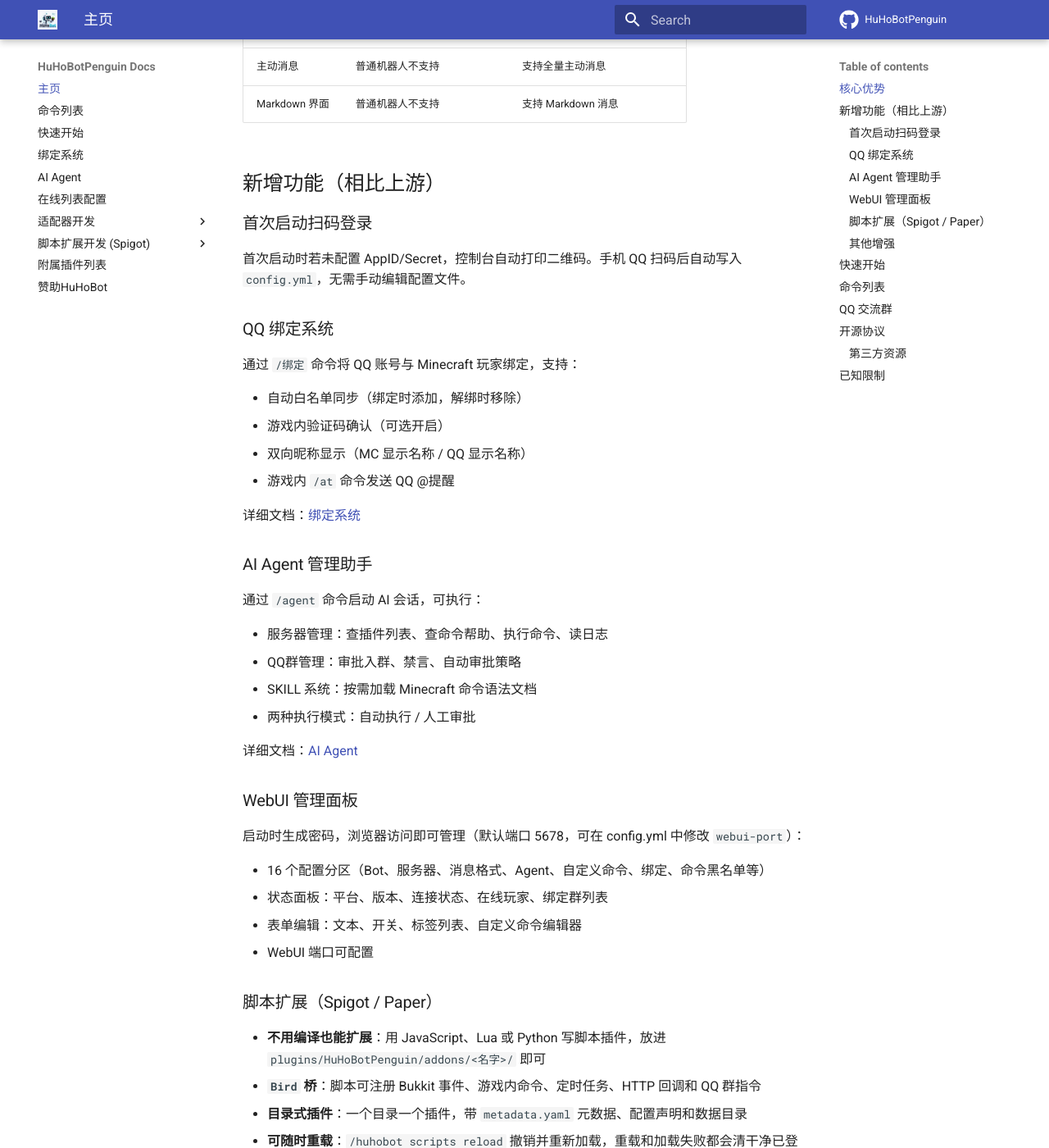
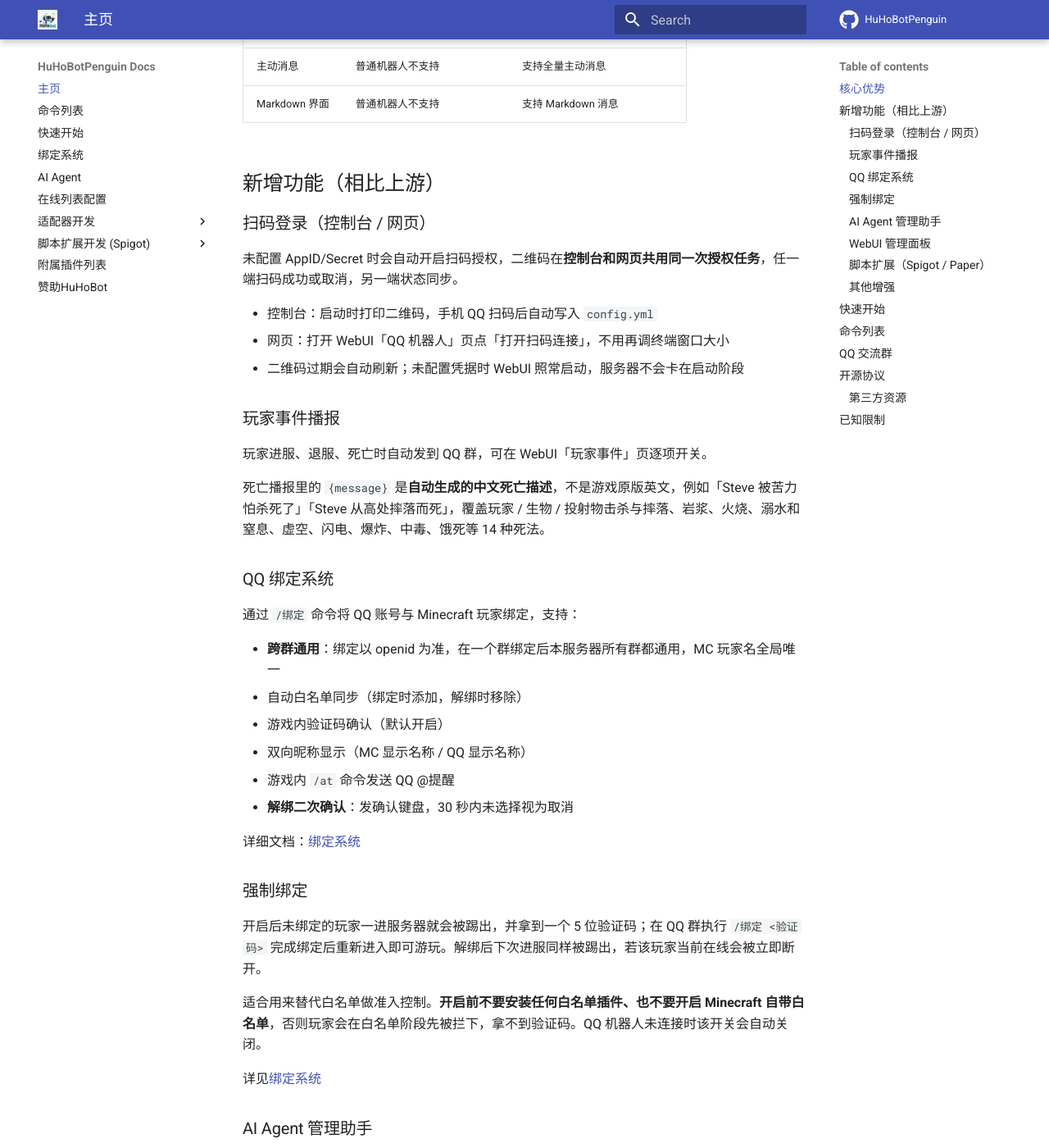
Before and after one commit to Shabby-666/PenguinAgent-Docs, an MkDocs documentation site: the page built from docs/index.md, in a window 1280 px wide and 1400 px high, scrolled down 491 px. Shown: the whole window at 82% size. Built offline with MkDocs 1.6.1 and Material for MkDocs 9.7.7, drawn with Linux system fonts in a browser that asks for light colours; nearby versions of some CDN libraries; comment, search, counter and statistics services are not loaded; some of the changed text lies outside the part shown.

Commit message:
Add files via upload

````diff
--- a/docs/Binding/index.md
+++ b/docs/Binding/index.md
@@ -1,36 +1,31 @@
 # 绑定系统
 
-绑定系统允许 QQ 用户与 Minecraft 玩家名建立关联，实现：
+绑定系统把 QQ 账号与 Minecraft 玩家名关联起来，用于：
 
-- 自动白名单同步（绑定时添加，解绑时移除）
-- 双向昵称显示（群聊发消息时显示游戏ID或QQ昵称）
+- 查背包 / 末影箱（`/我的背包`、`/我的末影箱`）
+- 双向昵称显示（群聊发消息时显示游戏 ID 或 QQ 昵称）
 - 游戏内 `/at` 命令发送 QQ @提醒
-- 自定义命令中的 `{name}` 和 `{nickname}` 占位符
+- 自定义命令中的 `{name}` 与 `{nickname}` 占位符
+- 配合白名单做准入控制
+
+## 绑定以 openid 为准，跨群通用
+
+绑定关系用 **openid**（不是 QQ 号、也不是昵称）作为唯一标识。这意味着：
+
+- 同一个群绑定成功后，**该服务器的所有群都视为已绑定**，查背包不用再绑一次
+- 换 QQ 昵称不影响绑定
+- MC 玩家名同样**全局唯一**，避免不同群各绑一个同名角色导致冒名顶替
 
 ## 绑定流程
 
-### 直接绑定（默认）
+### 游戏验证绑定（默认）
 
-当 `binding.require-game-verification` 为 `false` 时：
-
-1. 在 QQ 群发送 `/绑定 <游戏ID>`
-2. 系统自动验证游戏ID是否已被绑定
-3. 绑定成功后自动添加白名单
-4. QQ 群收到绑定成功通知
-
-```
-玩家：/绑定 Steve
-HuHoBot：已成功绑定游戏账号：Steve
-```
-
-### 游戏验证绑定
-
-当 `binding.require-game-verification` 为 `true` 时：
+`binding.require-game-verification` 默认为 `true`：
 
 1. 在 QQ 群发送 `/绑定 <游戏ID>`
 2. 系统生成 5 位验证码
-3. 玩家使用该角色进入服务器，执行 `/qqbind <验证码>`
-4. 验证通过后完成绑定，自动添加白名单
+3. 玩家用该角色进入服务器，执行 `/qqbind <验证码>`
+4. 验证通过后完成绑定
 
 ```
 玩家：/绑定 Steve
@@ -42,76 +37,124 @@
 
 ```
 /qqbind 48132
-HuHoBot：绑定成功！已绑定 QQ 账号到 Steve
+HuHoBot：已绑定 QQ 账号到 Steve
 ```
+
+### 直接绑定
+
+`binding.require-game-verification` 设为 `false` 时，`/绑定 <游戏ID>` 直接完成绑定，无需进服验证。
+
+::: warning
+绑定命令执行后是否要过游戏内验证由该开关决定，但**强制绑定开启时这条配置不生效**。
+:::
+
+### 强制绑定
+
+开启后，未绑定的玩家**一进服务器就会被踢出**，并拿到一个 5 位验证码；在 QQ 群执行 `/绑定 <验证码>` 完成绑定，重新进服即可游玩。
+
+```yaml
+binding:
+  force-bind: true
+  force-bind-groups:
+    - "123456789"
+    - "987654321"
+```
+
+踢出画面里带全部信息：服务器名、说明、验证码、群号与命令、重新进入会刷新验证码的提示。
+
+流程：
+
+1. 玩家进服 → 立刻被踢出，拿到验证码 `48132`
+2. 在指定 QQ 群执行 `/绑定 48132`
+3. 绑定成功，重新进服即可正常游玩
+4. **解绑后玩家下次进服同样被踢出**；若该玩家当前在线，其连接会被立即断开
+
+验证码 5 分钟内有效，**每次重新进入服务器都会刷新**（旧验证码立即作废）。
+
+**开启前务必确认**
+
+- **不要安装任何白名单插件，也不要开启 Minecraft 自带白名单**。否则未绑定玩家会在白名单阶段先被拦下，根本拿不到验证码。
+- 强制绑定依赖 QQ 机器人可用。若 QQ 未连接，插件会自动把 `binding.force-bind` 改回 `false` 并在日志说明，避免把人挡在门外却绑不了。
+- 强制绑定开启时，绑定与解绑**不再执行**白名单同步命令。
+
+### 管理员强制解绑
+
+用于撤销冒名顶替的绑定（如关闭游戏内验证时，有人恶意绑定他人角色）。
+
+```
+/强制解绑 <MC玩家名 | @某人 | openid | QQ昵称>
+```
+
+仅管理员可用。目标支持多种写法，`@某人` 可直接从群消息里提及。会同步移出白名单（强制绑定开启时跳过白名单操作，只踢人）。
 
 ## 解除绑定
 
-在 QQ 群发送 `/解除绑定` 即可：
-
-- 移除绑定关系
-- 自动从白名单中移除该玩家
+在 QQ 群发送 `/解除绑定`，会先发一个确认键盘：
 
 ```
-玩家：/解除绑定
-HuHoBot：已解除角色绑定：Steve
+HuHoBot：确认解除绑定？
+         绑定角色：Steve
+         解除后会同步移出白名单，30 秒内未选择视为取消。
+         [ 确定 ]  [ 取消 ]
 ```
+
+- 点「确定」→ 撤回键盘消息 → 解绑 → 同步移出白名单
+- 点「取消」或 30 秒超时 → 撤回键盘消息，**不解绑**
+- 只有发起者本人能操作该按钮
 
 ## 显示名称设置
 
-绑定后，可以控制在不同方向发送消息时显示的名称。
+绑定后可以分别控制两个方向显示的名称。
 
 ### QQ→游戏方向
 
-使用 `/MC显示名称` 控制发送到游戏时的名称：
+| 命令 | 效果 |
+|------|------|
+| `/MC显示名称 MC` | 显示游戏 ID（如 `Steve`） |
+| `/MC显示名称 QQ` | 显示 QQ 昵称 |
 
-| 参数 | 效果 |
+### 游戏→QQ 方向
+
+| 命令 | 效果 |
 |------|------|
-| `/MC显示名称 MC` | 显示游戏ID（如 `Steve`） |
-| `/MC显示名称 QQ` | 显示QQ昵称 |
+| `/QQ显示名称 MC` | 显示游戏 ID |
+| `/QQ显示名称 QQ` | 显示 QQ 昵称 |
 
-### 游戏→QQ方向
-
-使用 `/QQ显示名称` 控制游戏消息在QQ群显示的名称：
-
-| 参数 | 效果 |
-|------|------|
-| `/QQ显示名称 MC` | 显示游戏ID |
-| `/QQ显示名称 QQ` | 显示QQ昵称 |
+切换后对**所有群**同时生效。
 
 ## 游戏内命令
 
 ### /qqbind
 
-在游戏内完成 QQ 绑定的验证：
-
 ```
 /qqbind <验证码>
 ```
 
-验证码从 QQ 群 `/绑定` 命令获取，5 分钟内有效。
+验证码来自 QQ 群 `/绑定` 命令，5 分钟内有效。强制绑定流程下不需要这一步。
 
 ### /at
-
-从游戏内向 QQ 群发送 @提醒消息：
 
 ```
 /at <群成员昵称> <消息内容>
 ```
 
-- 支持昵称自动补全（Tab 键）
-- 如果昵称对应有效的 OpenId，会发送真正的 @提醒
+- 支持 Tab 键昵称补全
+- 昵称对应有效 OpenID 时会发送真正的 @提醒
 - 消息格式：`<@openid> 消息内容`
 
 ## 配置
 
 ```yaml
 binding:
-  require-game-verification: false
+  # 是否需要游戏内 /qqbind 验证；强制绑定启用时本条配置无效
+  require-game-verification: true
+  # 强制绑定；QQ 未连接时会自动关闭
+  force-bind: false
+  # 提示里展示的 QQ 群号，可填多个；留空则不提示具体群号
+  force-bind-groups: []
 ```
 
-- `false`（默认）：直接绑定，无需游戏内验证
-- `true`：需要游戏内 `/qqbind` 验证码确认
+三项都可在 WebUI「绑定」页配置。
 
 ## 白名单同步
 
@@ -123,11 +166,23 @@
   del-command: "whitelist remove {name}"
 ```
 
-`{name}` 会被替换为玩家名。如果留空则不同步白名单。
+`{name}` 会被替换为玩家名。留空则不同步；**强制绑定开启时这两条不执行**。
+
+## 存储位置与迁移
+
+绑定数据保存在插件数据目录的 `command-state.ini`：
+
+```ini
+[user-bindings]
+# openid = MC玩家名:QQ显示名模式:MC显示名模式:QQ昵称
+A336102D3919B498DAEC91A821517B41 = _Chinese_Player_:QQ:QQ:某只神兽
+```
+
+早期版本按群分组存储（`[bindings]` / `[binding-settings]` 段）。升级到 1.16.0 时会自动迁移为按 openid 索引，跨群重复的记录会合并并保留原有的显示名称设置，**无需手动改文件**。
 
 ## 注意事项
 
-- 每个 QQ 用户在同一群内只能绑定一个游戏ID
-- 每个游戏ID在同一群内只能被一个QQ用户绑定
-- 解绑后该游戏ID可以被其他用户绑定
-- 绑定数据存储在本地数据库中，重启不会丢失
+- 一个 openid 只能绑定一个角色；MC 玩家名全局唯一
+- 解绑后该角色可以被其他用户绑定
+- 建议开启游戏内验证（默认），避免他人冒用你的角色名
+- 绑定数据存放在本地文件，重启不会丢失；删除该文件即清空全部绑定
--- a/docs/index.md
+++ b/docs/index.md
@@ -15,20 +15,40 @@
 
 ## 新增功能（相比上游）
 
-### 首次启动扫码登录
+### 扫码登录（控制台 / 网页）
 
-首次启动时若未配置 AppID/Secret，控制台自动打印二维码。手机 QQ 扫码后自动写入 `config.yml`，无需手动编辑配置文件。
+未配置 AppID/Secret 时会自动开启扫码授权，二维码在**控制台和网页共用同一次授权任务**，任一端扫码成功或取消，另一端状态同步。
+
+- 控制台：启动时打印二维码，手机 QQ 扫码后自动写入 `config.yml`
+- 网页：打开 WebUI「QQ 机器人」页点「打开扫码连接」，不用再调终端窗口大小
+- 二维码过期会自动刷新；未配置凭据时 WebUI 照常启动，服务器不会卡在启动阶段
+
+### 玩家事件播报
+
+玩家进服、退服、死亡时自动发到 QQ 群，可在 WebUI「玩家事件」页逐项开关。
+
+死亡播报里的 `{message}` 是**自动生成的中文死亡描述**，不是游戏原版英文，例如「Steve 被苦力怕杀死了」「Steve 从高处摔落而死」，覆盖玩家 / 生物 / 投射物击杀与摔落、岩浆、火烧、溺水和窒息、虚空、闪电、爆炸、中毒、饿死等 14 种死法。
 
 ### QQ 绑定系统
 
 通过 `/绑定` 命令将 QQ 账号与 Minecraft 玩家绑定，支持：
 
+- **跨群通用**：绑定以 openid 为准，在一个群绑定后本服务器所有群都通用，MC 玩家名全局唯一
 - 自动白名单同步（绑定时添加，解绑时移除）
-- 游戏内验证码确认（可选开启）
+- 游戏内验证码确认（默认开启）
 - 双向昵称显示（MC 显示名称 / QQ 显示名称）
 - 游戏内 `/at` 命令发送 QQ @提醒
+- **解绑二次确认**：发确认键盘，30 秒内未选择视为取消
 
 详细文档：[绑定系统](Binding/index.md)
+
+### 强制绑定
+
+开启后未绑定的玩家一进服务器就会被踢出，并拿到一个 5 位验证码；在 QQ 群执行 `/绑定 <验证码>` 完成绑定后重新进入即可游玩。解绑后下次进服同样被踢出，若该玩家当前在线会被立即断开。
+
+适合用来替代白名单做准入控制。**开启前不要安装任何白名单插件、也不要开启 Minecraft 自带白名单**，否则玩家会在白名单阶段先被拦下，拿不到验证码。QQ 机器人未连接时该开关会自动关闭。
+
+详见[绑定系统](Binding/index.md)
 
 ### AI Agent 管理助手
 
@@ -45,10 +65,11 @@
 
 启动时生成密码，浏览器访问即可管理（默认端口 5678，可在 config.yml 中修改 `webui-port`）：
 
-- 16 个配置分区（Bot、服务器、消息格式、Agent、自定义命令、绑定、命令黑名单等）
+- 18 个配置分区（Bot、服务器、玩家事件、绑定、Agent、自定义命令、命令黑名单等），每页都有手写的用途说明
 - 状态面板：平台、版本、连接状态、在线玩家、绑定群列表
-- 表单编辑：文本、开关、标签列表、自定义命令编辑器
-- WebUI 端口可配置
+- 扫码连接入口（见上文）
+- 附属插件中心：搜索、下载安装、删除已下载插件
+- 表单编辑：文本、开关、标签列表、命令面板编辑器、自定义命令编辑器
 
 ### 脚本扩展（Spigot / Paper）
 
````
Also changed, not shown: docs/command.md (+7 -2 lines), docs/develop/script-addon-syntax.md (+1 -1 lines).
